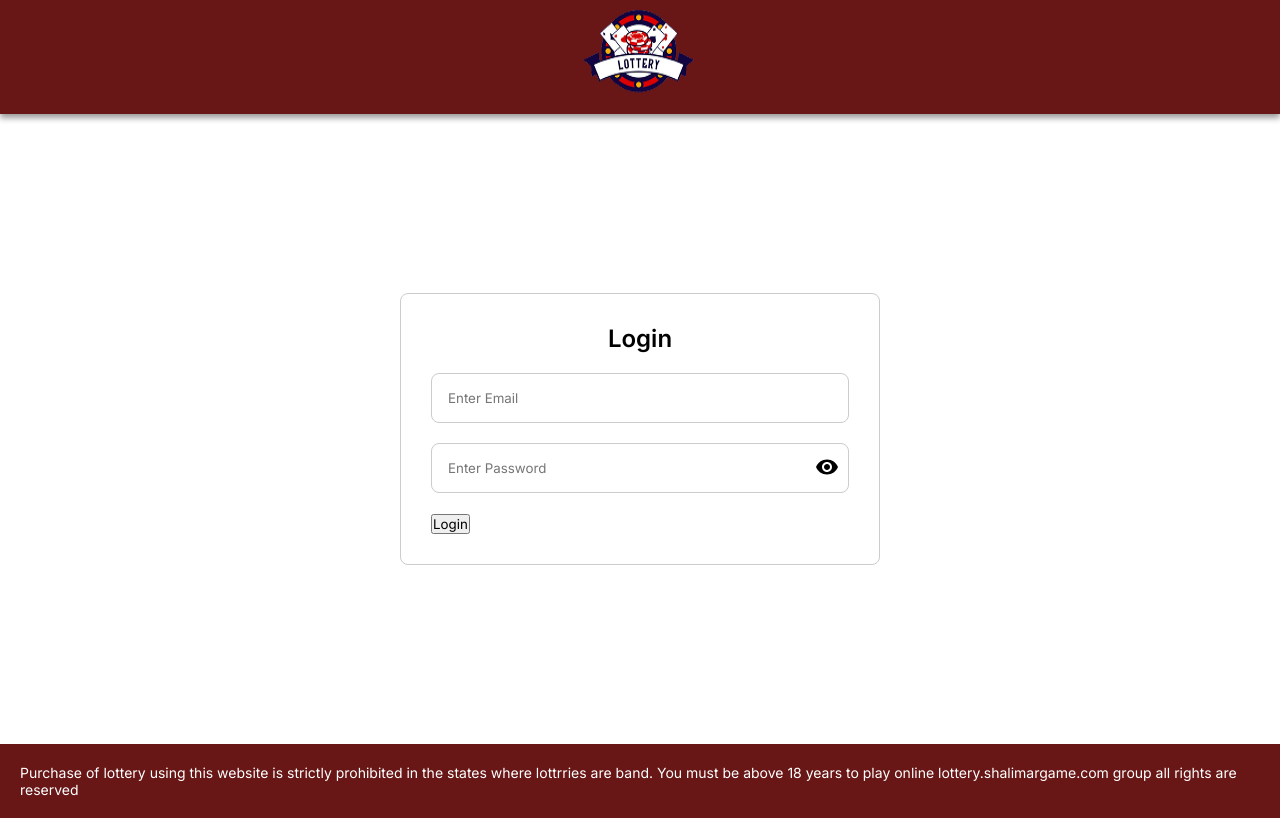
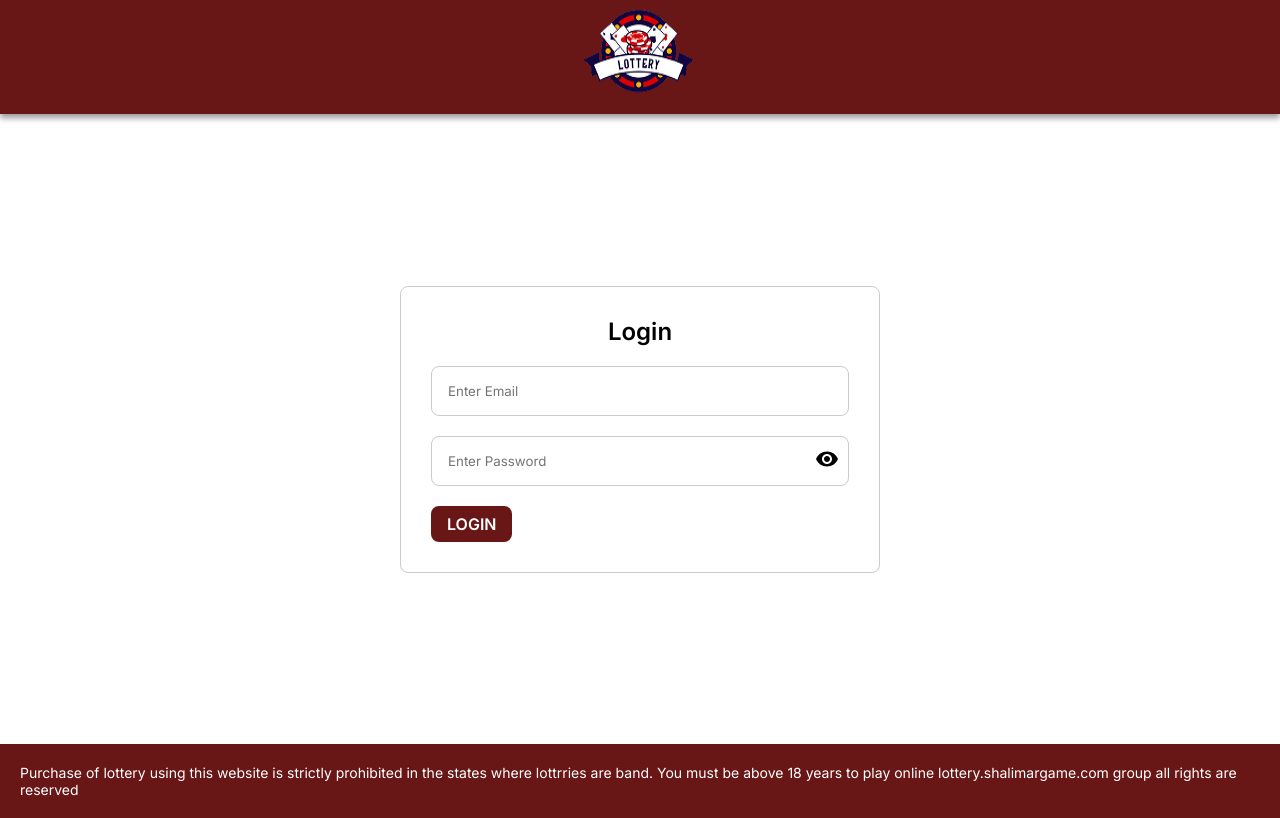
Before and after one commit to Karanpaul85/final-game, a Next.js app: page /login in a window 1280 px wide. Built offline with nearby package versions, Linux system fonts and the light colour scheme; no server answers; what cryptr would draw is missing.

Commit message:
update cookies function

```diff
--- a/src/app/(dashboard)/login/Login.module.css
+++ b/src/app/(dashboard)/login/Login.module.css
@@ -34,14 +34,16 @@
     border: 1px solid var(--lightGrey);
     border-radius: 8px;
 }
-.inputSec input[type="submit"]{
+.submit{
     cursor: pointer;
     border: none;
     background: var(--maroon);
     color: var(--white);
     text-transform: uppercase;
-    font-size: 20px;
+    font-size: 16px;
     font-weight: 600;
+    border-radius: 8px;
+    padding:8px 16px;
 }
 .error{
     color: red;
--- a/src/app/(dashboard)/login/page.jsx
+++ b/src/app/(dashboard)/login/page.jsx
@@ -111,7 +111,11 @@ const Login = () => {
               </button>
             </div>
             <div className={style.inputSec}>
-              <button type="submit" disabled={isLoading}>
+              <button
+                type="submit"
+                disabled={isLoading}
+                className={style.submit}
+              >
                 {isLoading ? "Logging in..." : "Login"}
               </button>
             </div>
--- a/src/app/utils/common.js
+++ b/src/app/utils/common.js
@@ -17,11 +17,11 @@ export const removeSpace = (value) => {
   return areaId;
 };
 
-export const setCookie = (name = "", value = "", days = 0, domain = "") => {
+export const setCookie = (name = "", value = "", hours = 0, domain = "") => {
   let expires = "";
-  if (days) {
+  if (hours) {
     const date = new Date();
-    date.setTime(date.getTime() + days * 24 * 60 * 60 * 1000);
+    date.setTime(date.getTime() + hours * 60 * 60 * 1000);
     expires = `; expires=${date.toUTCString()}`;
   }
 
```
